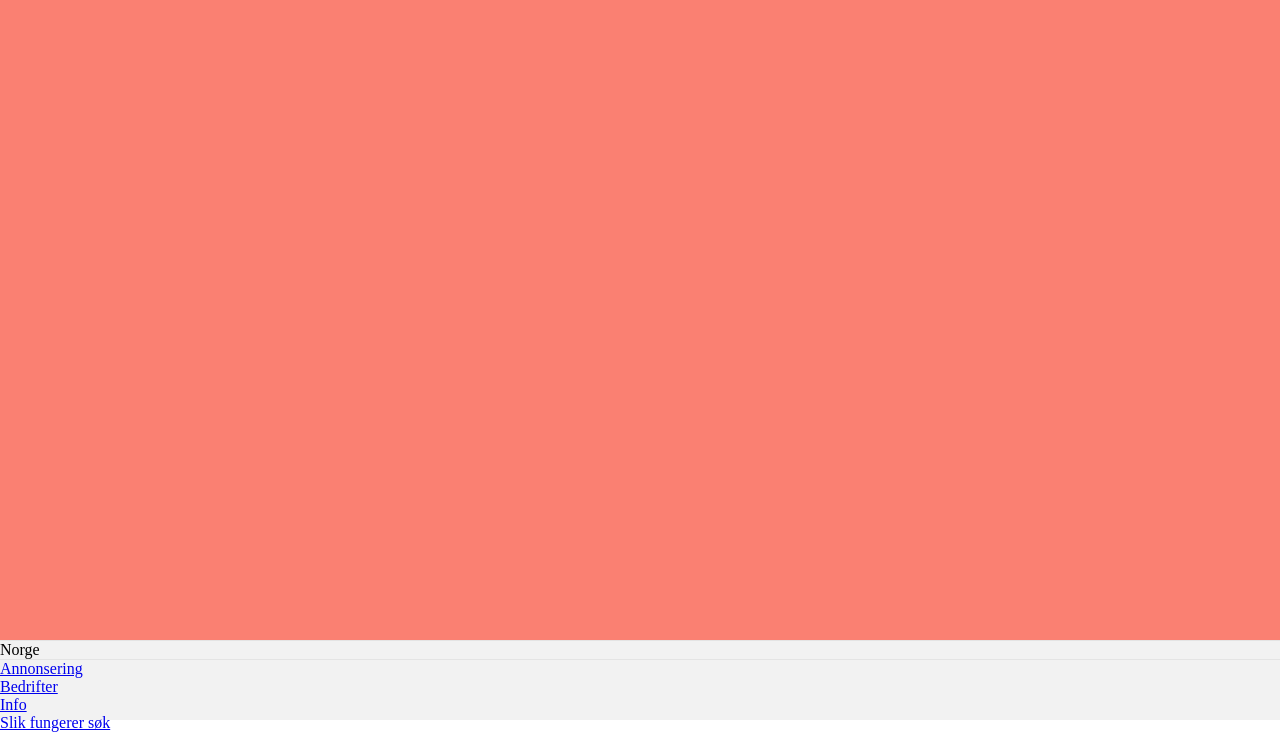
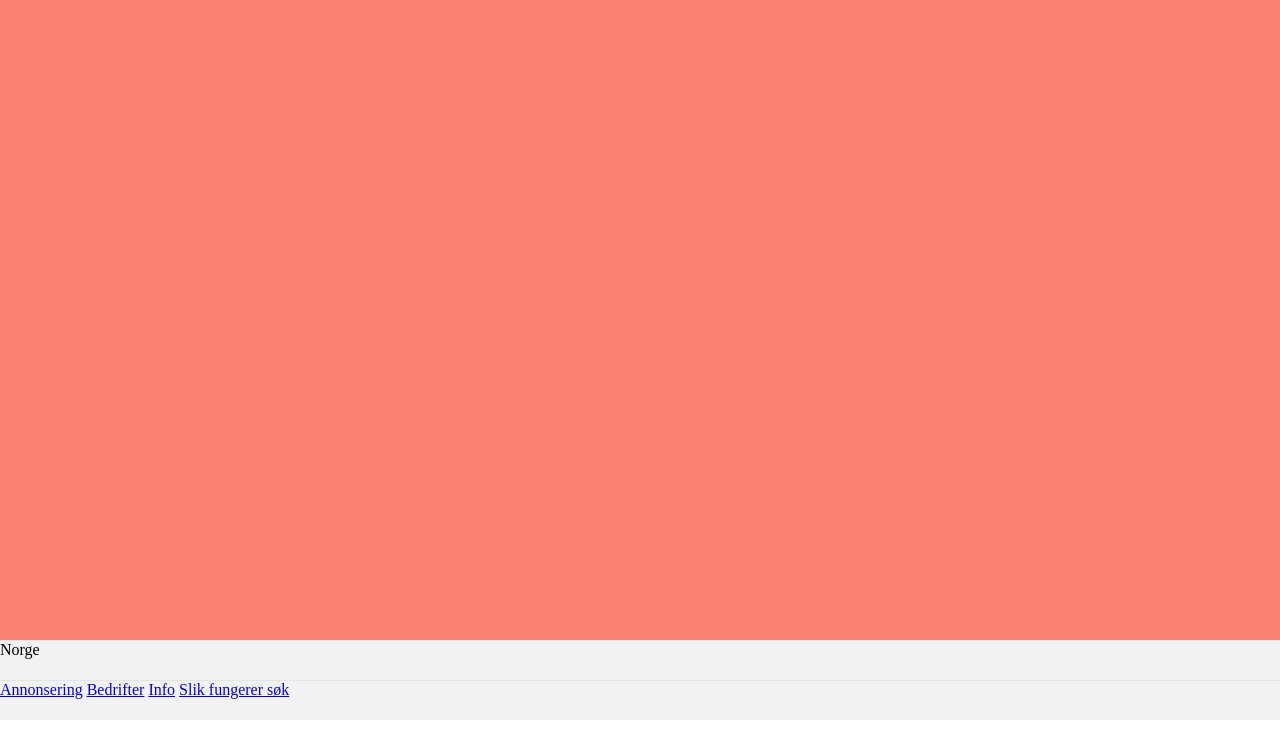
Before and after one commit to kjell-fjeldsaunet/google-homepage, a plain HTML site: page index.html in a window 1280 px wide. Shown: the part 80-812 px from the top of the page. Drawn offline with Linux system fonts and the light colour scheme.

Commit message:
Fixed list styling on index page

```diff
--- a/css/style.css
+++ b/css/style.css
@@ -18,6 +18,9 @@ main {
     background-color: salmon;
 }
 
+.link-list li {
+    display: inline;
+}
 footer {
     background-color: #f2f2f2;
     display: grid;
```
